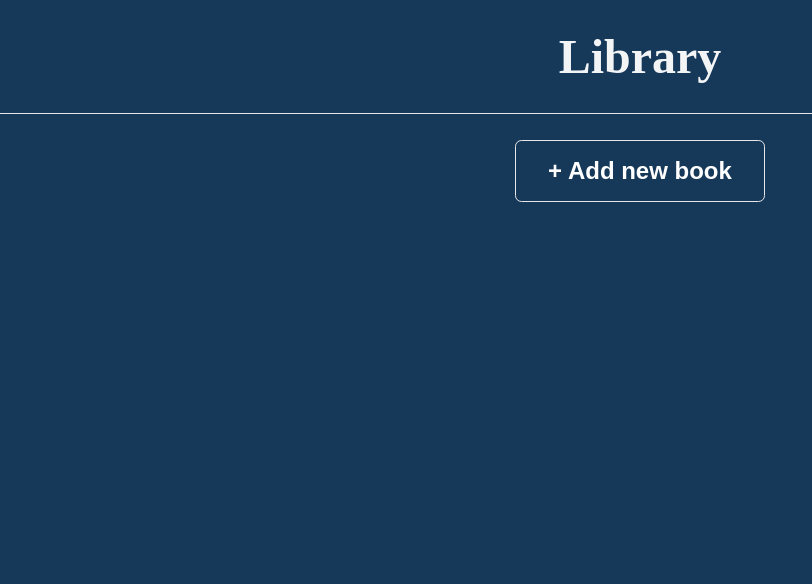
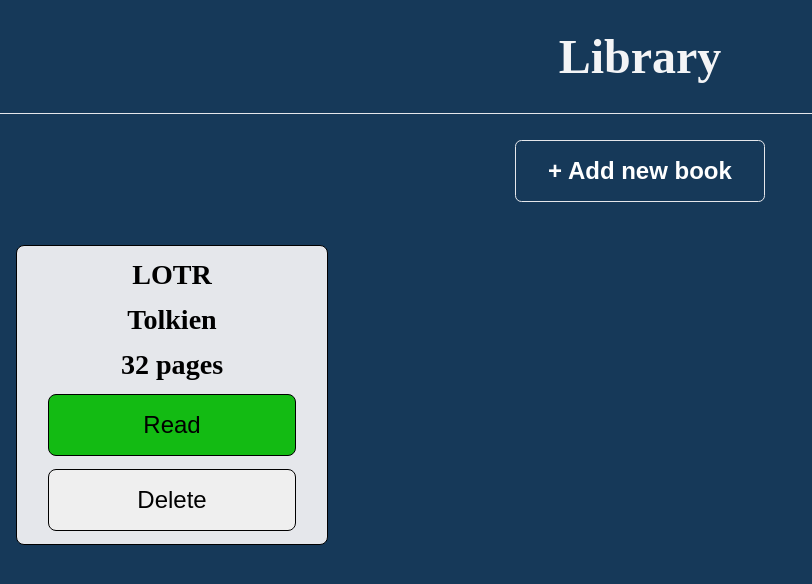
Before and after one commit to AnwarMadani/library-, a plain HTML site: page index.html in a window 1280 px wide. Shown: the whole page, without its empty margins (0-812 px from the left). Drawn offline with Linux system fonts and the light colour scheme.

Commit message:
add style for book section

```diff
--- a/index.html
+++ b/index.html
@@ -14,7 +14,13 @@
             <button>+ Add new book</button>
         </div>
         <div class="books-container">
-
+            <div class="book">
+                <h3 class="title">LOTR</h3>
+                <h3 class="author">Tolkien</h3>
+                <h3 class="pages">32 pages</h3>
+                <button class="read">Read</button>
+                <button class="delete">Delete</button>
+            </div>
         </div>
     </main>
 </body>
--- a/styles.css
+++ b/styles.css
@@ -51,5 +51,41 @@ main{
 }
 
 .books-container{
+    display: grid;
+    grid-template-columns: repeat(auto-fill, minmax(300px, 1fr));
+    padding: 1rem;
+}
 
+.book{
+    background-color: #e5e7eb;
+    color: black;
+    border: 1px solid black;
+    height: 300px;
+    font-size: 1.5rem;
+    display: flex;
+    flex-direction: column;
+    justify-content: space-evenly;
+    align-items: center;
+    border-radius: .5rem;
 }
+
+.book button{
+    width: 80%;
+    padding: 1rem 2rem;
+    font-size: 1.5rem;
+    cursor: pointer;
+    border-radius: .5rem;
+    border: 1px solid black;
+}
+
+.book .read{
+    background-color: rgb(19, 187, 19);
+}
+
+.book .read:hover{
+    background-color: rgb(28, 141, 28);
+}
+
+.book .notread{
+    background-color: rgb(163, 11, 11);
+}
```
